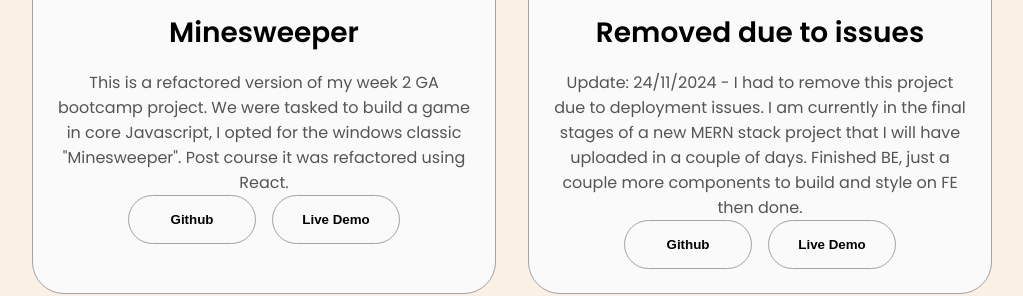
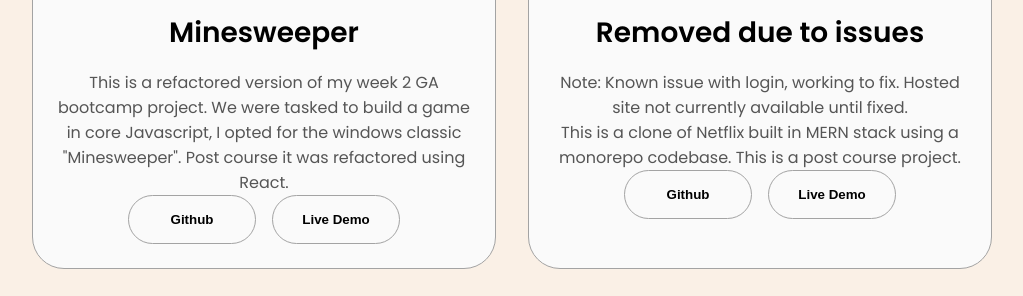
Before and after one commit to ygainey/portfolio-react, a React (Vite) app: page / in a window 1280 px wide. Shown: the part 3039-3335 px from the top of the page, without its empty margins (128-1151 px from the left). Built offline with nearby package versions, Linux system fonts and the light colour scheme.

Commit message:
added netflix clone

```diff
--- a/src/components/Projects.jsx
+++ b/src/components/Projects.jsx
@@ -27,12 +27,12 @@
           </div>
           <div className="details-container color-container">
             <div className="article-container">
-              <img src="./assets/project-2.png" alt="Project 2" className="project-img" />
+              <img src="https://res.cloudinary.com/dr9aiqtjj/image/upload/v1741186268/netflix_clone_dvonza.png" alt="Project 2" className="project-img" />
             </div>
             <h2 className="experience-sub-title project-title">Removed due to issues</h2>
-            <p>Update: 24/11/2024 - I had to remove this project due to deployment issues. I am currently in the final stages of a new MERN stack project that I will have uploaded in a couple of days. Finished BE, just a couple more components to build and style on FE then done.</p>
+            <p>Note: Known issue with login, working to fix. Hosted site not currently available until fixed. <br /> This is a clone of Netflix built in MERN stack using a monorepo codebase. This is a post course project.</p>
             <div className="btn-container">
-              <button className="btn btn-color-2 project-btn" onClick={() => window.open('https://github.com', '_blank')}>
+              <button className="btn btn-color-2 project-btn" onClick={() => window.open('https://github.com/ygainey/netflix-clone', '_blank')}>
                 Github
               </button>
               <button className="btn btn-color-2 project-btn" onClick={() => window.open('https://example.com', '_blank')}>
```
